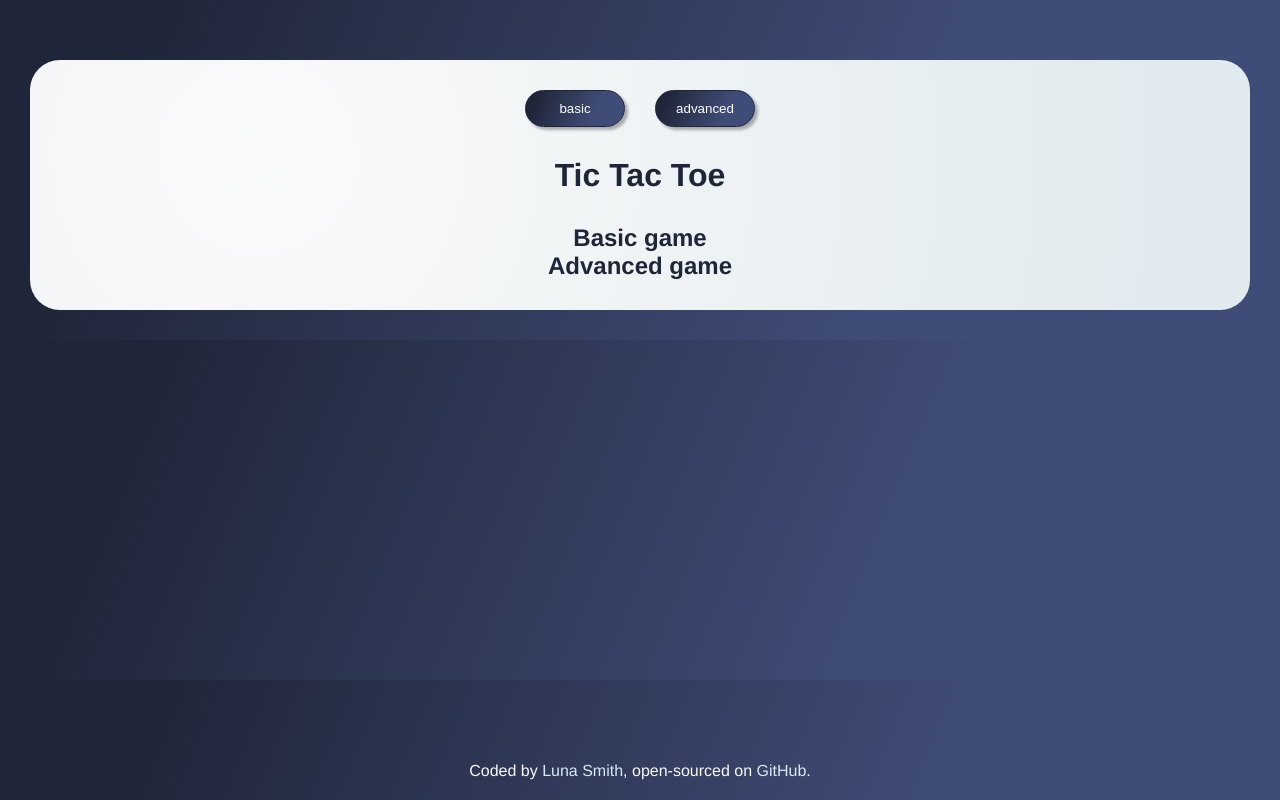
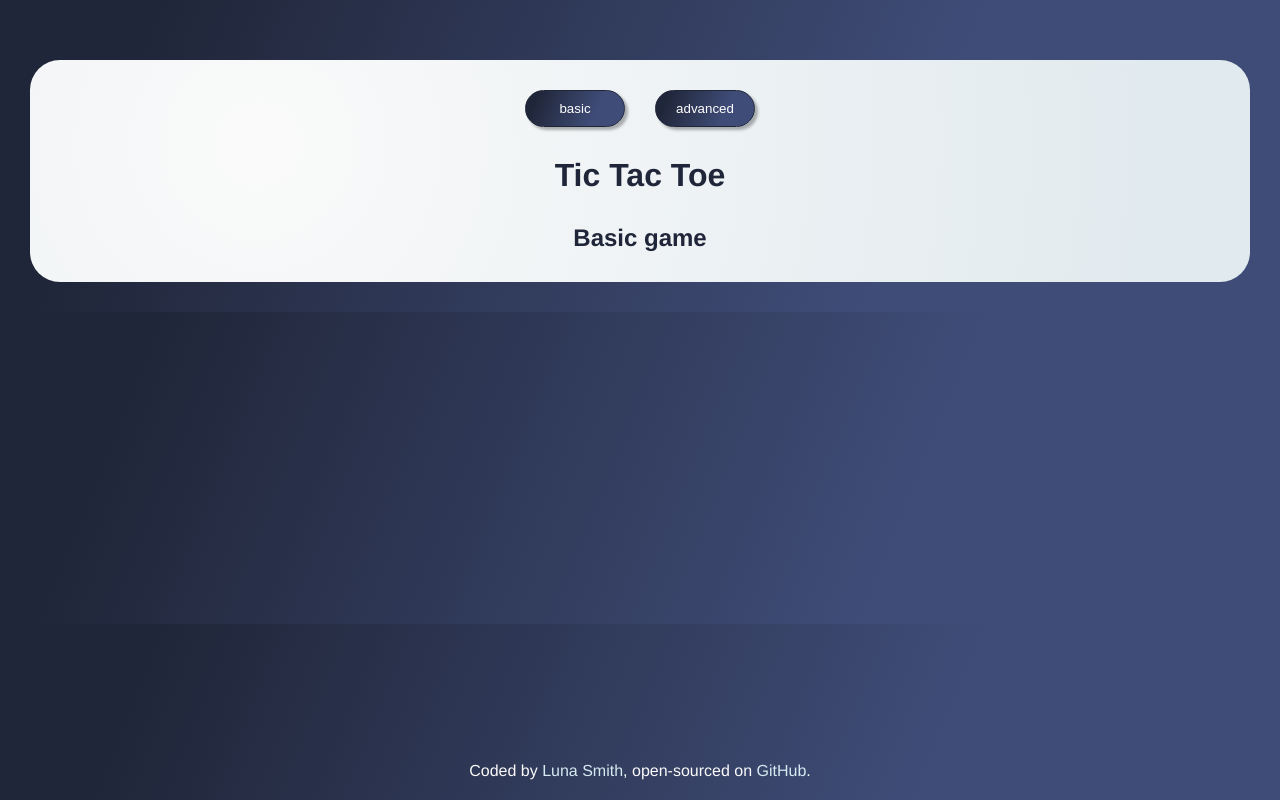
Before and after one commit to Lu-Smith/tic_tac_toe_vue, a Vue app: page / in a window 1280 px wide. Built offline with nearby package versions, Linux system fonts and the light colour scheme.

Commit message:
Added logic to the header

```diff
--- a/src/App.vue
+++ b/src/App.vue
@@ -1,8 +1,8 @@
 <template>
-  <MainHeader />
+  <MainHeader :handleSwitchGame="handleSwitchGame"/>
   <h1>Tic Tac Toe</h1>
-  <BasicGame />
-  <AdvancedGame />
+  <BasicGame v-if="gameLevel"/>
+  <AdvancedGame v-if="!gameLevel" />
   <MainFooter />
 </template>
 
@@ -20,6 +20,16 @@ export default defineComponent({
     MainHeader,
     BasicGame,
     AdvancedGame,
+  },
+  data() {
+    return {
+      gameLevel: true
+    }
+  },
+  methods: {
+    handleSwitchGame() {
+      this.gameLevel = !this.gameLevel
+    }
   }
 });
 </script>
--- a/src/components/MainHeader.vue
+++ b/src/components/MainHeader.vue
@@ -1,12 +1,13 @@
 <template>
     <header>
-        <button>basic</button>
-        <button>advanced</button>
+        <button @click="handleSwitchGame">basic</button>
+        <button @click="handleSwitchGame">advanced</button>
     </header>
 </template>
 
 <script>
 export default {
+    props: ['handleSwitchGame']
 
 }
 </script>
```
